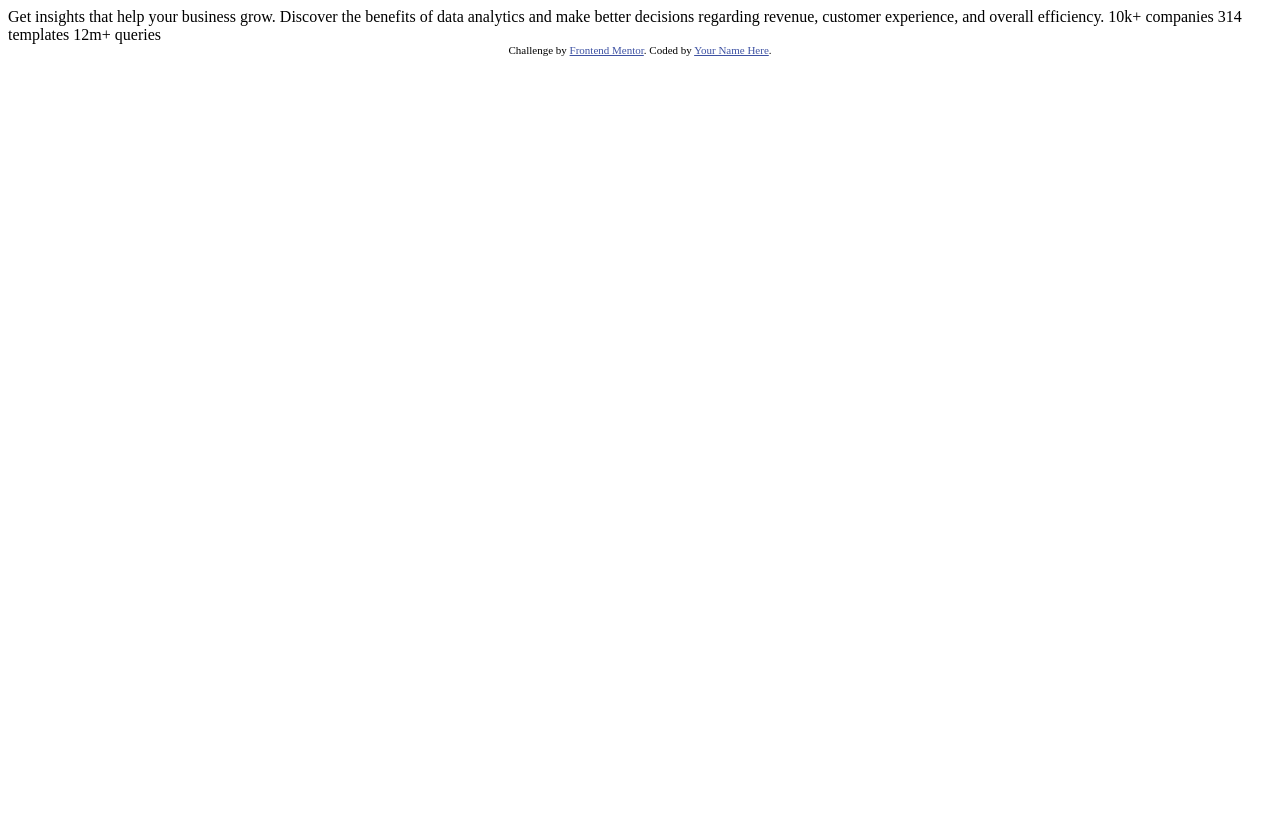
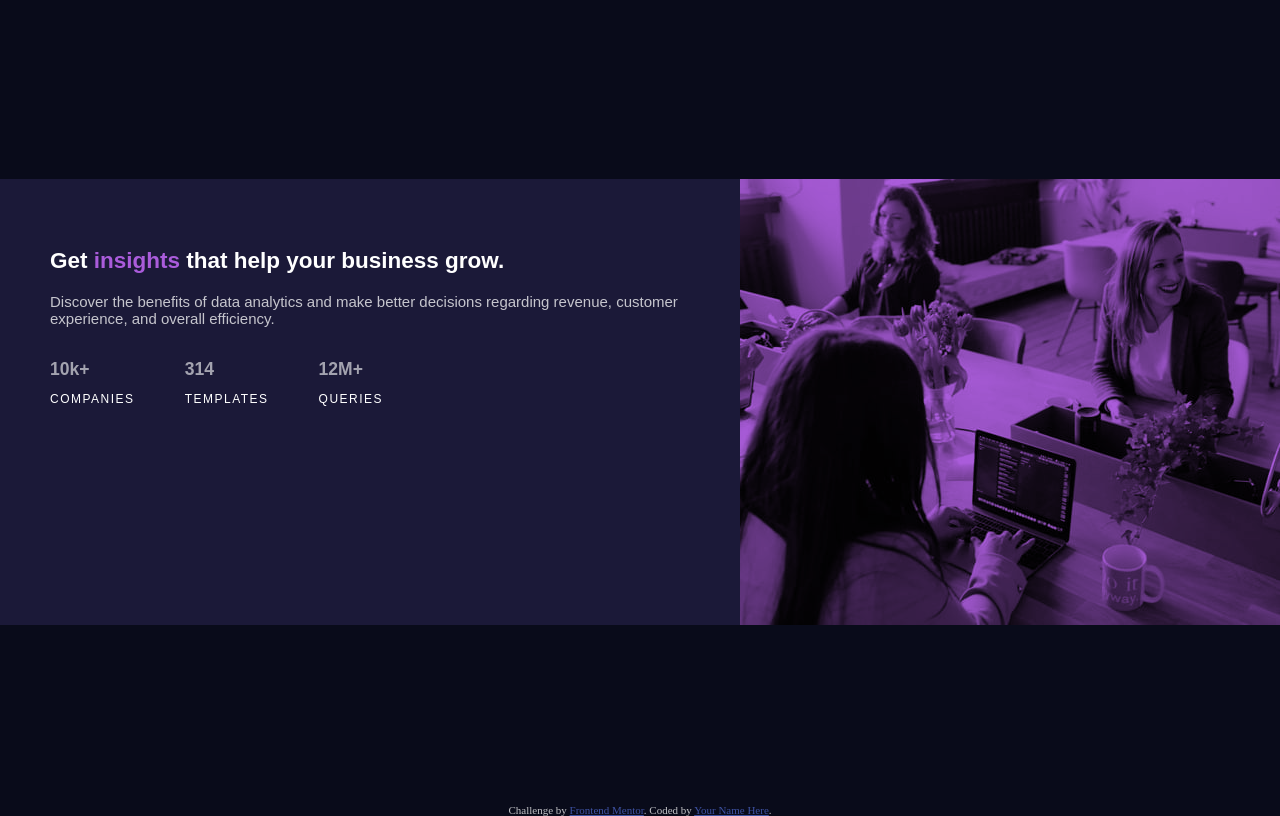
Before and after one commit to aahrom/stats-preview-card-component, a plain HTML site: page index.html in a window 1280 px wide. Drawn offline with Linux system fonts and the light colour scheme.

Commit message:
Completed first version of preview card component

```diff
--- a/index.html
+++ b/index.html
@@ -13,17 +13,46 @@
     .attribution { font-size: 11px; text-align: center; }
     .attribution a { color: hsl(228, 45%, 44%); }
   </style>
+
+  <!-- Add special style sheet link> -->
+  <link rel="https://fonts.google.com/specimen/Inter"></link>
+  <link rel="https://fonts.google.com/specimen/Lexend+Deca"></link>
+
+  <!-- Link external style sheet -->
+  <link rel="stylesheet" href="style.css"></link>
 </head>
+
 <body>
+  <main>
+    <article class="main-container">
+      <div class="left-card">
+        <h1 class="card-title">Get <span>insights</span> that help your business grow.</h1>
 
-  Get insights that help your business grow.
+        <p class="card-description">Discover the benefits of data analytics and make better decisions regarding revenue, customer
+        experience, and overall efficiency.</p>
 
-  Discover the benefits of data analytics and make better decisions regarding revenue, customer
-  experience, and overall efficiency.
+        <section class="card-stats">
+        <div class="card-stats-item">
+          <h3>10k+</h3>
+          <p>Companies</p>
+        </div>
+        <div class="card-stats-item">
+          <h3>314</h3>
+          <p>Templates</p>
+        </div>
+        <div class="card-stats-item">
+          <h3>12M+</h3>
+          <p>Queries</p>
+        </div>
+      </div>
+    </section>
 
-  10k+ companies
-  314 templates
-  12m+ queries
+      <div class="right-card">
+        <img src="images/image-header-desktop.jpg" alt="Business partners having meeting"></img>
+      </div>
+
+    </div>
+  </main>
 
   <div class="attribution">
     Challenge by <a href="https://www.frontendmentor.io?ref=challenge" target="_blank">Frontend Mentor</a>.
--- /dev/null
+++ b/style.css
@@ -0,0 +1,69 @@
+/*Declare global variables*/
+html {
+  box-sizing: border-box;
+}
+
+body {
+  max-width: 1440px;
+  margin: 0 auto;
+  background-color: hsl(233, 47%, 7%);
+  font-size: 15px;
+}
+
+span {
+  color: hsl(277, 64%, 61%);
+}
+
+.right-card {
+  background-color: hsl(277, 64%, 61%);
+  line-height: 0;
+}
+
+img {
+  mix-blend-mode: multiply;
+}
+
+
+.main-container {
+  background-color: hsl(244, 38%, 16%);
+  display: flex;
+  margin: 14% auto;
+}
+
+.card-title {
+  font-family: 'Lexend Deca', sans-serif;
+  font-weight: 700;
+  color: hsl(0, 0%, 100%);
+}
+
+.card-description {
+  font-family: 'Lexend Deca', sans-serif;
+  color: hsla(0, 0%, 100%, 0.75);
+}
+
+.card-stats {
+  display: flex;
+  font-family: 'Lexend Deca', sans-serif;
+  color: hsla(0, 0%, 100%, 0.6);
+}
+
+h3 {
+  margin-bottom: 0;
+}
+
+.card-stats-item p{
+  padding-right: 50px;
+  color: hsl(0, 0%, 100%);
+  text-transform: uppercase;
+  font-size: 12px;
+  letter-spacing: 1.5px;
+}
+
+
+.attribution {
+  color: hsla(0, 0%, 100%, 0.75);
+}
+
+.left-card {
+  padding: 50px;
+}
```
